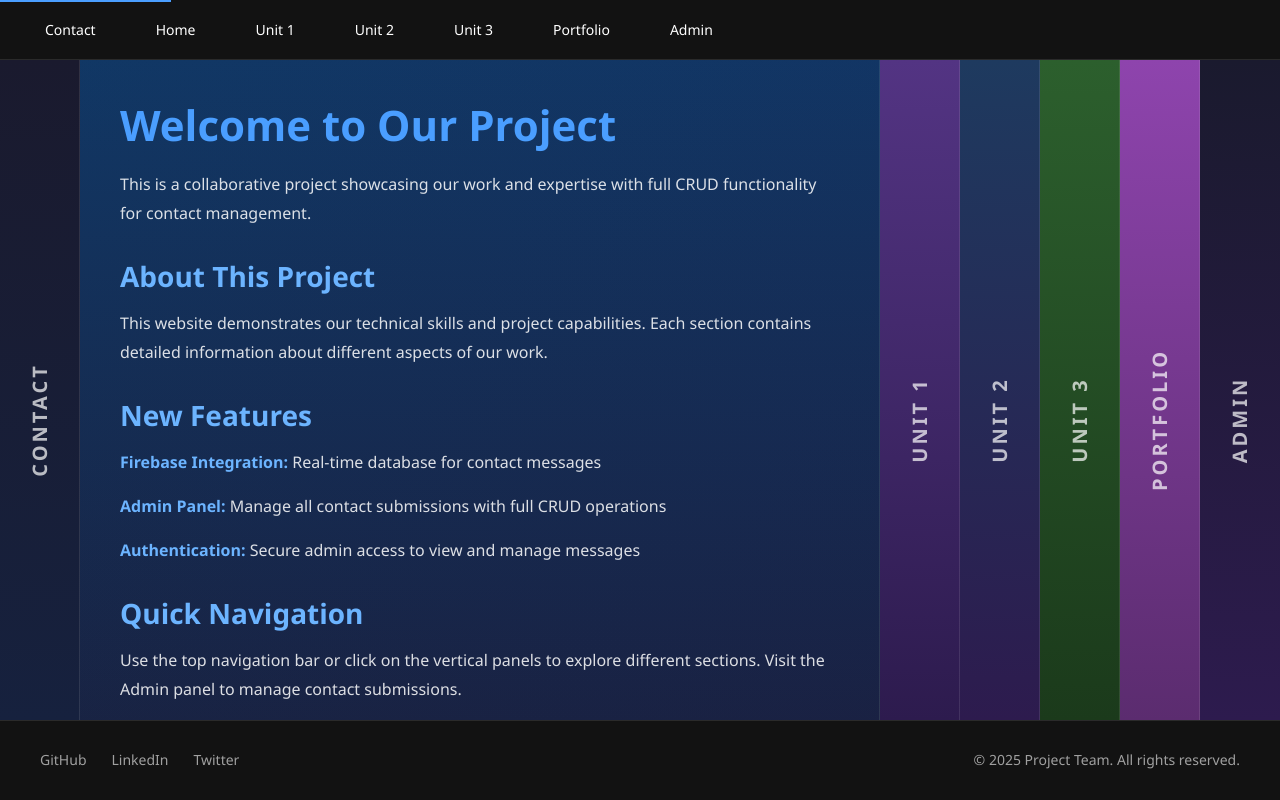
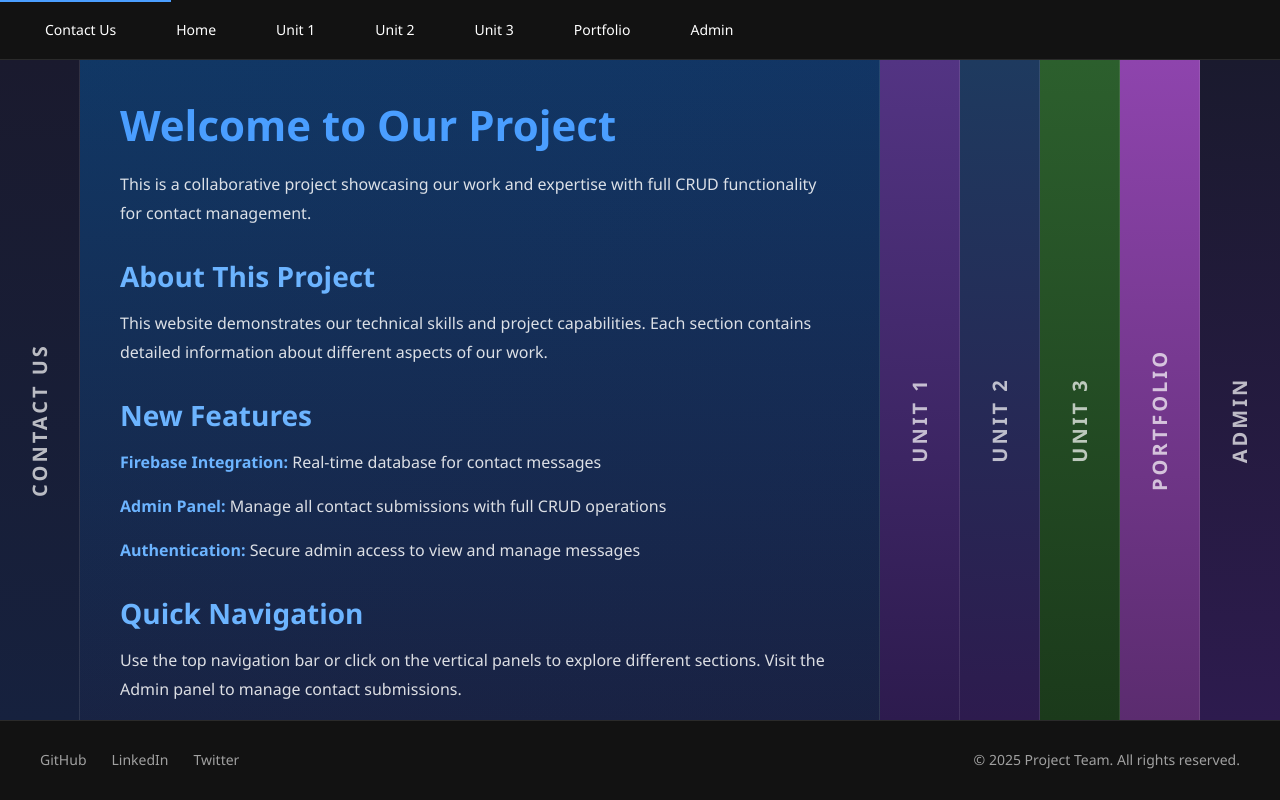
Before and after one commit to AlmojabanaSanadora/WPIG, a plain HTML site: page index.html in a window 1280 px wide. Drawn offline with Linux system fonts and the light colour scheme; no server answers.

Commit message:
Update index.html

```diff
--- a/index.html
+++ b/index.html
@@ -915,7 +915,7 @@
     <!-- Top Navigation -->
     <nav class="top-nav" role="navigation" aria-label="Main navigation">
         <ul class="nav-links">
-            <li><button onclick="openPanel('contact')" aria-label="Navigate to Contact section">Contact</button></li>
+            <li><button onclick="openPanel('contact')" aria-label="Navigate to Contact section">Contact Us</button></li>
             <li><button onclick="openPanel('main')" aria-label="Navigate to Home section">Home</button></li>
             <li><button onclick="openPanel('unit1')" aria-label="Navigate to Unit 1">Unit 1</button></li>
             <li><button onclick="openPanel('unit2')" aria-label="Navigate to Unit 2">Unit 2</button></li>
@@ -943,7 +943,7 @@
     <main class="container" id="main-content" role="main">
         <!-- Contact Panel -->
         <section class="panel panel--contact" id="contact" onclick="openPanel('contact')" role="button" tabindex="0" aria-label="Contact section">
-            <h2 class="panel__title">Contact</h2>
+            <h2 class="panel__title">Contact Us</h2>
             <div class="panel__content">
                 <h1>Get In Touch</h1>
                 <p>Have a question or want to work together? Feel free to reach out!</p>
```
